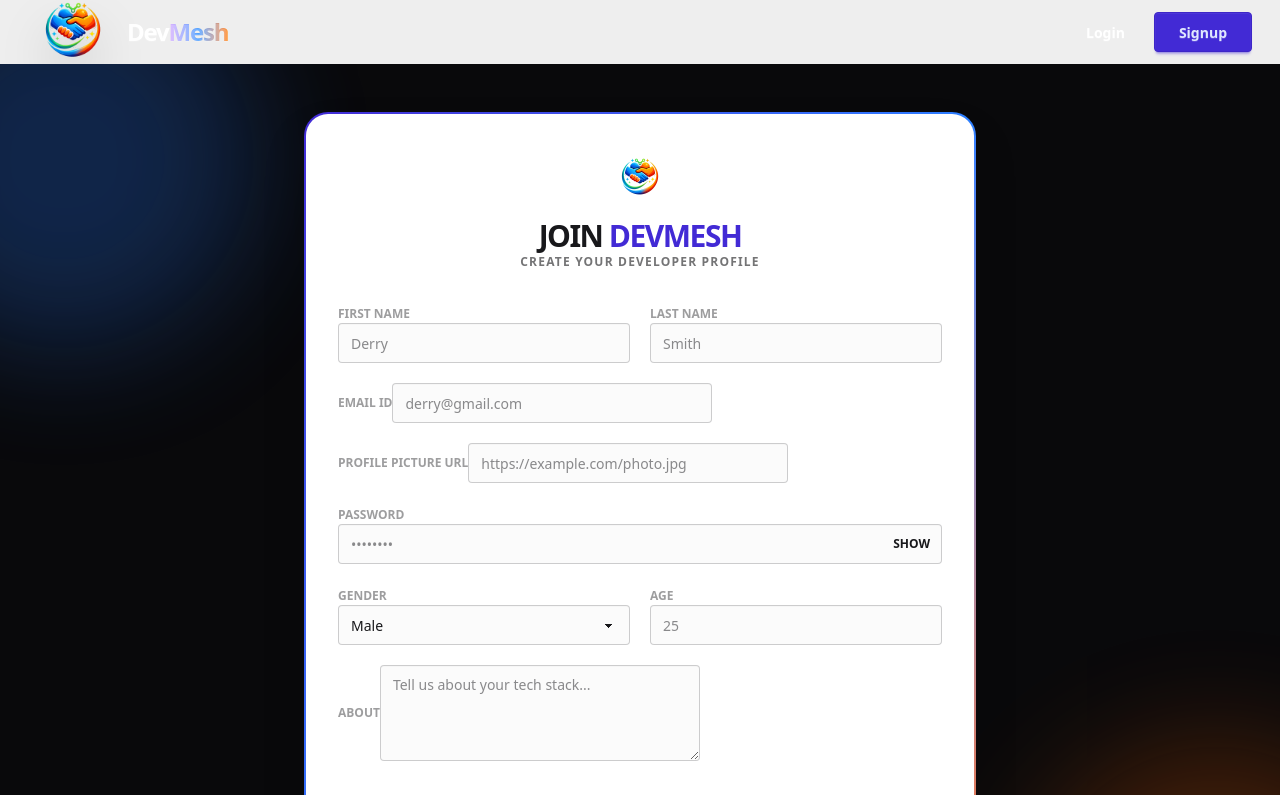
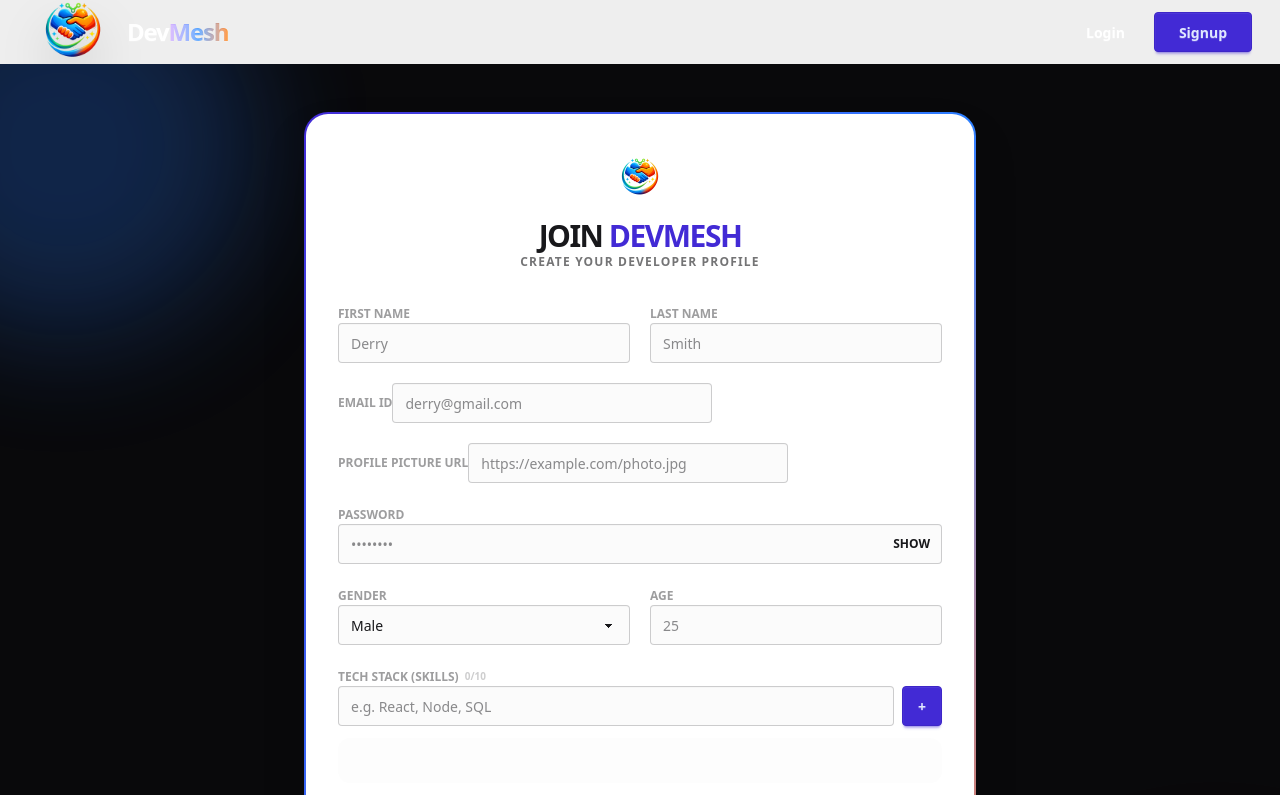
Before and after one commit to RiyaRani23/DevMesh, a React (Vite) app in the folder frontend/: page /signup in a window 1280 px wide. Shown: the top 795 px of the page. Built offline with nearby package versions, Linux system fonts and the light colour scheme.

Commit message:
Feat: NAV BAR button

```diff
--- a/frontend/src/components/NavBar.jsx
+++ b/frontend/src/components/NavBar.jsx
@@ -58,28 +58,66 @@ const NavBar = () => {
         </div>
       </div>
   <ul
-        tabIndex="-1"
-        className="menu menu-sm dropdown-content bg-base-100 rounded-box z-1 mt-3 w-52 p-2 shadow">
-        <li>
-        <Link to="/profile" className="justify-between py-3">
-        <span className="flex items-center gap-2">
-         👨‍💻Profile
-        </span>
-       <span className="badge badge-primary badge-sm">New</span>
+  tabIndex={0}
+  className="menu menu-sm dropdown-content mt-4 z-[100] w-60 p-2 shadow-[0_20px_50px_rgba(0,0,0,0.3)] bg-[#0f172a]/95 backdrop-blur-xl rounded-xl border border-slate-700/50 ring-1 ring-white/10"
+>
+  {/* User Brief Info */}
+  <div className="px-4 py-3 mb-2 border-b border-slate-700/50">
+    <p className="text-[10px] font-bold text-primary uppercase tracking-[0.2em]">Developer</p>
+    <p className="text-sm font-bold text-emerald-500 truncate">{user?.firstName} {user?.lastName}</p>
+  </div>
+
+  <li className="mb-1">
+    <Link
+      to="/profile"
+      className="flex items-center gap-3 py-2.5 px-3 rounded-lg hover:bg-slate-800 transition-all group"
+    >
+      <svg xmlns="http://www.w3.org/2000/svg" fill="none" viewBox="0 0 24 24" strokeWidth={1.5} stroke="currentColor" className="w-4 h-4 opacity-70 group-hover:text-primary transition-colors">
+        <path strokeLinecap="round" strokeLinejoin="round" d="M15.75 6a3.75 3.75 0 1 1-7.5 0 3.75 3.75 0 0 1 7.5 0ZM4.501 20.118a7.5 7.5 0 0 1 14.998 0A17.933 17.933 0 0 1 12 21.75c-2.676 0-5.216-.584-7.499-1.632Z" />
+      </svg>
+      <span className="font-medium">Edit Profile</span>
     </Link>
   </li>
-       <li>
-       <Link to="/connections" className="flex justify-between">
-           Connections
+
+  <li className="mb-1">
+    <Link
+      to="/connections"
+      className="flex items-center gap-3 py-2.5 px-3 rounded-lg hover:bg-slate-800 transition-all group"
+    >
+      <svg xmlns="http://www.w3.org/2000/svg" fill="none" viewBox="0 0 24 24" strokeWidth={1.5} stroke="currentColor" className="w-4 h-4 opacity-70 group-hover:text-primary transition-colors">
+        <path strokeLinecap="round" strokeLinejoin="round" d="M18 18.72a9.094 9.094 0 0 0 3.741-.479 3 3 0 0 0-4.682-2.72m.94 3.198.001.031c0 .225-.012.447-.037.666A11.944 11.944 0 0 1 12 21c-2.17 0-4.207-.576-5.963-1.584A6.062 6.062 0 0 1 6 18.719m12 0a5.971 5.971 0 0 0-.941-3.197m0 0A5.995 5.995 0 0 0 12 12.75a5.995 5.995 0 0 0-5.058 2.772m0 0a5.97 5.97 0 0 0-.942 3.197m0 0a5.997 5.997 0 0 0 1.51 3.77M12 12.75a3.375 3.375 0 1 1 0-6.75 3.375 3.375 0 0 1 0 6.75Zm6.292 2.046a4.5 4.5 0 1 1-6.745-3.515M12 12.75a4.5 4.5 0 1 1-5.38-3.515" />
+      </svg>
+      <span className="font-medium">Connections</span>
     </Link>
   </li>
-       <li>
-       <Link to="/requests" className="flex justify-between">
-           Requests
+
+  <li className="mb-1">
+    <Link
+      to="/requests"
+      className="flex items-center justify-between py-2.5 px-3 rounded-lg hover:bg-slate-800 transition-all group"
+    >
+      <div className="flex items-center gap-3">
+        <svg xmlns="http://www.w3.org/2000/svg" fill="none" viewBox="0 0 24 24" strokeWidth={1.5} stroke="currentColor" className="w-4 h-4 opacity-70 group-hover:text-primary transition-colors">
+          <path strokeLinecap="round" strokeLinejoin="round" d="M21.75 6.75v10.5a2.25 2.25 0 0 1-2.25 2.25h-15a2.25 2.25 0 0 1-2.25-2.25V6.75m19.5 0A2.25 2.25 0 0 0 19.5 4.5h-15a2.25 2.25 0 0 0-2.25 2.25m19.5 0v.243a2.25 2.25 0 0 1-1.07 1.916l-7.5 4.615a2.25 2.25 0 0 1-2.36 0L3.32 8.91a2.25 2.25 0 0 1-1.07-1.916V6.75" />
+        </svg>
+        <span className="font-medium">Requests</span>
+      </div>
+      <div className="w-2 h-2 bg-primary rounded-full animate-pulse"></div>
     </Link>
   </li>
+
+  <div className="h-px bg-slate-700/50 my-2"></div>
+
   <li>
-          <a onClick={handleLogout}>Logout</a>
+    <button
+      onClick={handleLogout}
+      className="flex items-center gap-3 py-2.5 px-3 rounded-lg text-slate-400 hover:text-error hover:bg-error/5 transition-all group"
+    >
+      <svg xmlns="http://www.w3.org/2000/svg" fill="none" viewBox="0 0 24 24" strokeWidth={1.5} stroke="currentColor" className="w-4 h-4 opacity-70 group-hover:text-error">
+        <path strokeLinecap="round" strokeLinejoin="round" d="M15.75 9V5.25A2.25 2.25 0 0 0 13.5 3h-6a2.25 2.25 0 0 0-2.25 2.25v13.5A2.25 2.25 0 0 0 7.5 21h6a2.25 2.25 0 0 0 2.25-2.25V15m3 0 3-3m0 0-3-3m3 3H9" />
+      </svg>
+      <span className="font-bold">Sign out</span>
+    </button>
   </li>
 </ul>
     </div>
--- a/frontend/src/components/SignUp.jsx
+++ b/frontend/src/components/SignUp.jsx
@@ -21,6 +21,8 @@ const Signup = () => {
     const [error, setError] = useState("");
     const [isLoading, setIsLoading] = useState(false);
     const [showPassword, setShowPassword] = useState(false);
+    const [skills, setSkills] = useState([]);
+    const [skillInput, setSkillInput] = useState("");
 
     const dispatch = useDispatch();
     const navigate = useNavigate();
@@ -29,6 +31,19 @@ const Signup = () => {
     useEffect(() => {
         if(user) navigate("/feed");
     }, [user, navigate]);
+
+    const addSkill = (e) => {
+        e.preventDefault();
+        const trimmed = skillInput.trim();
+        if (trimmed && !skills.includes(trimmed) && skills.length < 10) {
+            setSkills([...skills, trimmed]);
+            setSkillInput("");
+        }
+    };
+
+    const removeSkill = (skillToRemove) => {
+        setSkills(skills.filter(s => s !== skillToRemove));
+    };
 
     const handleSignup = async (e) => {
         e.preventDefault();
@@ -132,6 +147,35 @@ const Signup = () => {
                                 <input name="age" type="number" placeholder="25" className="input input-bordered focus:border-primary transition-all bg-base-200/50" onChange={handleChange} />
                             </div>
 
+                            <div className="form-control md:col-span-2">
+                                <label className="label font-bold text-xs uppercase opacity-70">
+                                    Tech Stack (Skills)
+                                    <span className="text-[10px] opacity-50">{skills.length}/10</span>
+                                </label>
+                                <div className="flex gap-2">
+                                    <input
+                                        type="text"
+                                        value={skillInput}
+                                        placeholder="e.g. React, Node, SQL"
+                                        className="input input-bordered flex-1 focus:border-primary transition-all bg-base-200/50"
+                                        onChange={(e) => setSkillInput(e.target.value)}
+                                        onKeyDown={(e) => e.key === 'Enter' && addSkill(e)}
+                                    />
+                                    <button type="button" onClick={addSkill} className="btn btn-primary btn-square">
+                                        +
+                                    </button>
+                                </div>
+                                {/* Tag Cloud Display */}
+                                <div className="flex flex-wrap gap-2 mt-3 p-2 bg-base-200/30 rounded-xl min-h-[45px]">
+                                    {skills.map((skill, index) => (
+                                        <div key={index} className="badge badge-primary badge-lg gap-2 py-4 pl-4 pr-1 font-bold">
+                                            {skill}
+                                            <button type="button" onClick={() => removeSkill(skill)} className="btn btn-ghost btn-xs btn-circle hover:bg-white hover:text-primary">✕</button>
+                                        </div>
+                                    ))}
+                                </div>
+                            </div>
+
                             {/* About */}
                             <div className="form-control md:col-span-2">
                                 <label className="label font-bold text-xs uppercase opacity-70">About</label>
```
Lines whose indentation alone changed are shown as unchanged.
